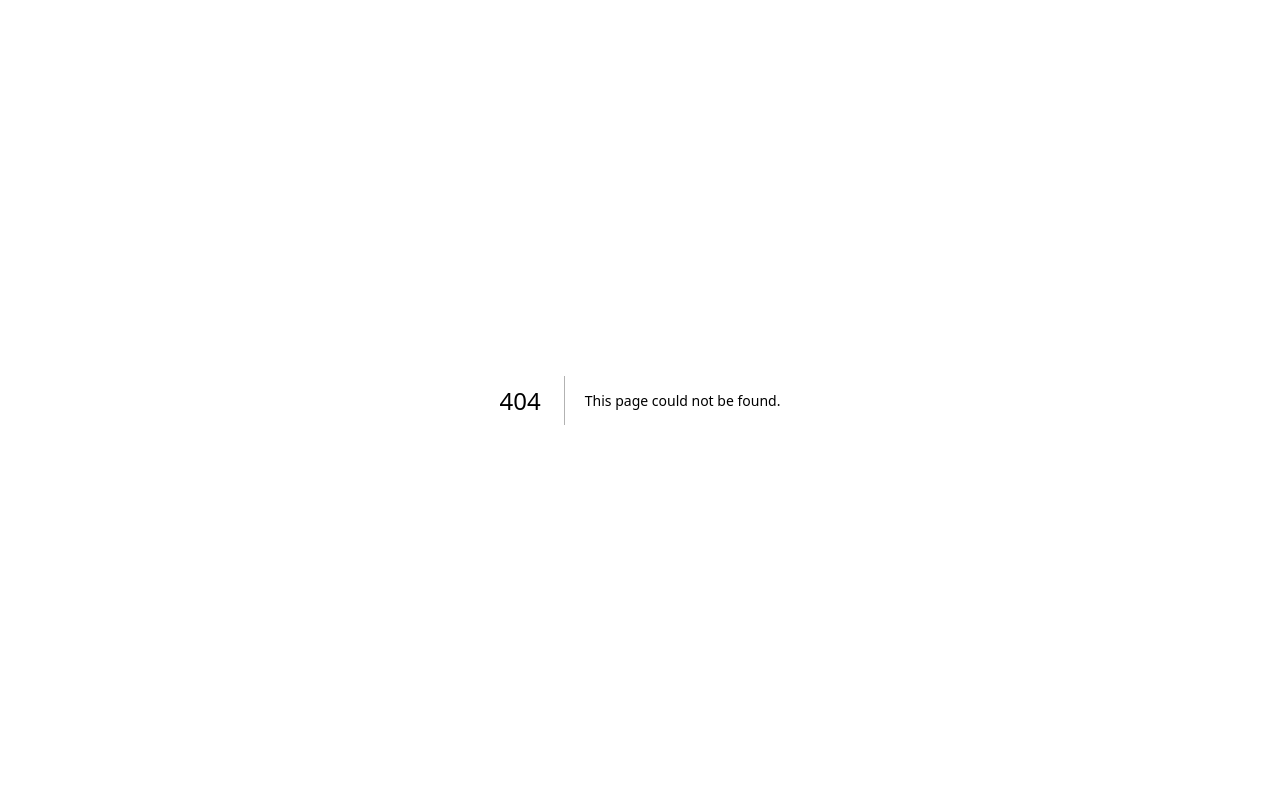
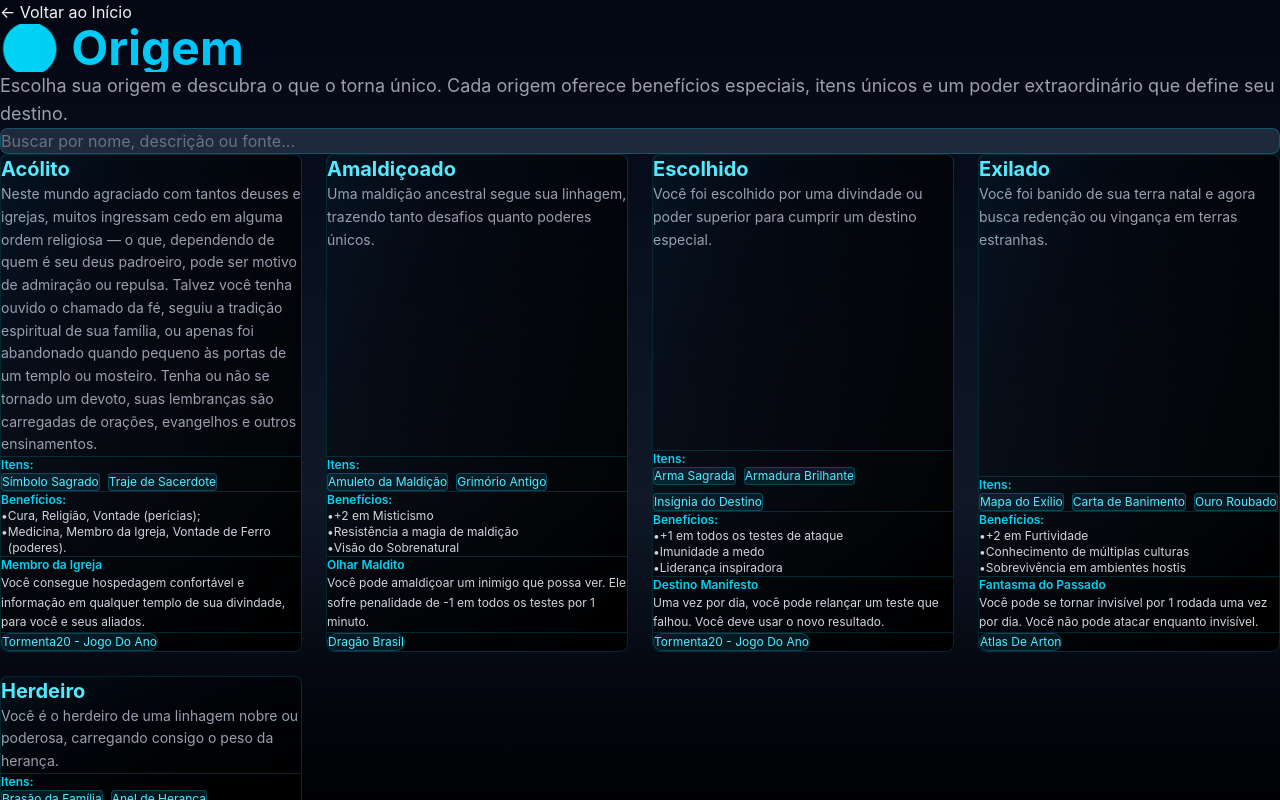
Before and after one commit to oClaus/aTormenta, a Next.js app: page /origem in a window 1280 px wide. Before the commit this address had no page. Shown: the top 800 px of the page. Built offline with nearby package versions, Linux system fonts and the light colour scheme.

Commit message:
adiciona origens

```diff
--- /dev/null
+++ b/app/origem/page.tsx
@@ -0,0 +1,122 @@
+"use client";
+
+import { useState } from "react";
+import Link from "next/link";
+import { origins } from "@/data/origins";
+import { formatOrigin } from "@/types/power";
+
+export default function OrigemPage() {
+  const [searchTerm, setSearchTerm] = useState("");
+
+  const filteredOrigins = origins
+    .filter(
+      (origin) =>
+        origin.name.toLowerCase().includes(searchTerm.toLowerCase()) ||
+        origin.description.toLowerCase().includes(searchTerm.toLowerCase()) ||
+        origin.source.toLowerCase().includes(searchTerm.toLowerCase())
+    )
+    .sort((a, b) => a.name.localeCompare(b.name, "pt-BR"));
+
+  return (
+    <main className="w-full min-h-screen bg-gradient-to-b from-gray-950 via-gray-900 to-black text-gray-100 px-6 py-12">
+      {/* Navegação */}
+      <div className="mb-8">
+        <Link href="/" className="text-cyan-400 hover:text-cyan-300 transition-colors">
+          ← Voltar ao Início
+        </Link>
+      </div>
+
+      {/* Header */}
+      <div className="mb-12">
+        <h1 className="text-5xl font-bold text-transparent bg-clip-text bg-gradient-to-r from-cyan-400 via-blue-400 to-purple-400 mb-4">
+          🌍 Origem
+        </h1>
+        <p className="text-gray-400 text-lg">
+          Escolha sua origem e descubra o que o torna único. Cada origem oferece benefícios especiais, itens únicos e um poder extraordinário que define seu destino.
+        </p>
+      </div>
+
+      {/* Busca */}
+      <div className="mb-8">
+        <input
+          type="text"
+          placeholder="Buscar por nome, descrição ou fonte..."
+          value={searchTerm}
+          onChange={(e) => setSearchTerm(e.target.value)}
+          className="w-full px-6 py-3 rounded-lg bg-gray-800 border border-cyan-500/30 text-gray-100 placeholder-gray-500 focus:outline-none focus:border-cyan-500 focus:ring-2 focus:ring-cyan-500/20 transition-all"
+        />
+      </div>
+
+      {/* Grid de Origens */}
+      <div className="grid grid-cols-1 md:grid-cols-2 lg:grid-cols-3 xl:grid-cols-4 2xl:grid-cols-5 gap-6">
+        {filteredOrigins.map((origin) => (
+          <div
+            key={origin.id}
+            className="rounded-lg bg-gradient-to-br from-cyan-950/20 to-black border border-cyan-500/20 p-6 hover:border-cyan-500/60 hover:shadow-lg hover:shadow-cyan-500/20 transition-all duration-300 flex flex-col"
+          >
+            {/* Nome da Origem */}
+            <h3 className="text-xl font-bold text-cyan-300 mb-3">
+              {origin.name}
+            </h3>
+
+            {/* Descrição */}
+            <p className="text-gray-400 text-sm mb-4 leading-relaxed flex-grow">
+              {origin.description}
+            </p>
+
+            {/* Itens */}
+            <div className="mb-4 pt-4 border-t border-cyan-500/20">
+              <p className="text-xs font-semibold text-cyan-400 mb-2">Itens:</p>
+              <div className="flex flex-wrap gap-2">
+                {origin.items.map((item, index) => (
+                  <span
+                    key={index}
+                    className="text-xs px-2 py-1 rounded bg-cyan-900/30 border border-cyan-500/30 text-cyan-300"
+                  >
+                    {item}
+                  </span>
+                ))}
+              </div>
+            </div>
+
+            {/* Benefícios */}
+            <div className="mb-4 pt-4 border-t border-cyan-500/20">
+              <p className="text-xs font-semibold text-cyan-400 mb-2">Benefícios:</p>
+              <ul className="text-xs text-gray-300 space-y-1">
+                {origin.benefits.map((benefit, index) => (
+                  <li key={index} className="flex items-start">
+                    <span className="mr-2">•</span>
+                    <span>{benefit}</span>
+                  </li>
+                ))}
+              </ul>
+            </div>
+
+            {/* Poder Único */}
+            <div className="mb-4 pt-4 border-t border-cyan-500/20">
+              <p className="text-xs font-semibold text-cyan-400 mb-2">
+                {origin.uniquePower.name}
+              </p>
+              <p className="text-xs text-gray-300 leading-relaxed">
+                {origin.uniquePower.description}
+              </p>
+            </div>
+
+            {/* Fonte */}
+            <div className="flex items-center justify-between pt-4 border-t border-cyan-500/20">
+              <span className="text-xs px-3 py-1 rounded-full bg-cyan-900/30 border border-cyan-500/30 text-cyan-300">
+                {formatOrigin(origin.source)}
+              </span>
+            </div>
+          </div>
+        ))}
+      </div>
+
+      {filteredOrigins.length === 0 && (
+        <div className="text-center py-12">
+          <p className="text-gray-500 text-lg">Nenhuma origem encontrada.</p>
+        </div>
+      )}
+    </main>
+  );
+}
--- a/app/page.tsx
+++ b/app/page.tsx
@@ -9,6 +9,7 @@ export default function Home() {
     { id: "atributos-basicos", title: "Atributos Básicos", icon: "/temas/atributos-basicos.png", color: "from-blue-700 to-cyan-700" },
     { id: "classes", title: "Classes", icon: "/temas/classes.png", color: "from-orange-700 to-yellow-700" },
     { id: "poderes", title: "Poderes", icon: "/temas/poderes.png", color: "from-orange-700 to-yellow-700"},
+    { id: "origem",  title: "Origem",  icon: "/temas/origem.png", color: "from-cyan-600 to-blue-600",  href: "/origem"}
   ];
 
   return (
--- /dev/null
+++ b/data/origins.ts
@@ -0,0 +1,101 @@
+import { Origin } from "@/types/origin";
+
+export const origins: Origin[] = [
+  {
+    id: "1",
+    name: "Acólito",
+    description: "Neste mundo agraciado com tantos deuses e igrejas, muitos ingressam cedo em alguma ordem religiosa — o que, dependendo de quem é seu deus padroeiro, pode ser motivo de admiração ou repulsa. Talvez você tenha ouvido o chamado da fé, seguiu a tradição espiritual de sua família, ou apenas foi abandonado quando pequeno às portas de um templo ou mosteiro. Tenha ou não se tornado um devoto, suas lembranças são carregadas de orações, evangelhos e outros ensinamentos.",
+    items: [
+      "Símbolo Sagrado",
+      "Traje de Sacerdote",
+    ],
+    benefits: [
+      " Cura, Religião, Vontade (perícias);",
+      " Medicina, Membro da Igreja, Vontade de Ferro (poderes).",
+    ],
+    uniquePower: {
+      name: "Membro da Igreja",
+      description: "Você consegue hospedagem confortável e informação em qualquer templo de sua divindade, para você e seus aliados."
+    },
+    source: "Tormenta20 - Jogo do Ano"
+  },
+  {
+    id: "2",
+    name: "Amaldiçoado",
+    description: "Uma maldição ancestral segue sua linhagem, trazendo tanto desafios quanto poderes únicos.",
+    items: [
+      "Amuleto da Maldição",
+      "Grimório Antigo"
+    ],
+    benefits: [
+      "+2 em Misticismo",
+      "Resistência a magia de maldição",
+      "Visão do Sobrenatural"
+    ],
+    uniquePower: {
+      name: "Olhar Maldito",
+      description: "Você pode amaldiçoar um inimigo que possa ver. Ele sofre penalidade de -1 em todos os testes por 1 minuto."
+    },
+    source: "Dragão Brasil"
+  },
+  {
+    id: "3",
+    name: "Escolhido",
+    description: "Você foi escolhido por uma divindade ou poder superior para cumprir um destino especial.",
+    items: [
+      "Arma Sagrada",
+      "Armadura Brilhante",
+      "Insígnia do Destino"
+    ],
+    benefits: [
+      "+1 em todos os testes de ataque",
+      "Imunidade a medo",
+      "Liderança inspiradora"
+    ],
+    uniquePower: {
+      name: "Destino Manifesto",
+      description: "Uma vez por dia, você pode relançar um teste que falhou. Você deve usar o novo resultado."
+    },
+    source: "Tormenta20 - Jogo do Ano"
+  },
+  {
+    id: "4",
+    name: "Exilado",
+    description: "Você foi banido de sua terra natal e agora busca redenção ou vingança em terras estranhas.",
+    items: [
+      "Mapa do Exílio",
+      "Carta de Banimento",
+      "Ouro Roubado"
+    ],
+    benefits: [
+      "+2 em Furtividade",
+      "Conhecimento de múltiplas culturas",
+      "Sobrevivência em ambientes hostis"
+    ],
+    uniquePower: {
+      name: "Fantasma do Passado",
+      description: "Você pode se tornar invisível por 1 rodada uma vez por dia. Você não pode atacar enquanto invisível."
+    },
+    source: "Atlas de Arton"
+  },
+  {
+    id: "5",
+    name: "Herdeiro",
+    description: "Você é o herdeiro de uma linhagem nobre ou poderosa, carregando consigo o peso da herança.",
+    items: [
+      "Brasão da Família",
+      "Anel de Herança",
+      "Documento de Linhagem"
+    ],
+    benefits: [
+      "+1 em Diplomacia",
+      "Acesso a recursos familiares",
+      "Reconhecimento em certos círculos"
+    ],
+    uniquePower: {
+      name: "Privilégio de Sangue",
+      description: "Uma vez por dia, você pode invocar o nome de sua família para obter vantagem em um teste de Diplomacia ou Intimidação."
+    },
+    source: "Tormenta20 - Jogo do Ano"
+  }
+];
--- /dev/null
+++ b/types/origin.ts
@@ -0,0 +1,12 @@
+export interface Origin {
+  id: string;
+  name: string;
+  description: string;
+  items: string[];
+  benefits: string[];
+  uniquePower: {
+    name: string;
+    description: string;
+  };
+  source: "Tormenta20 - Jogo do Ano" | "Dragão Brasil" | "Atlas de Arton" | string;
+}
```
